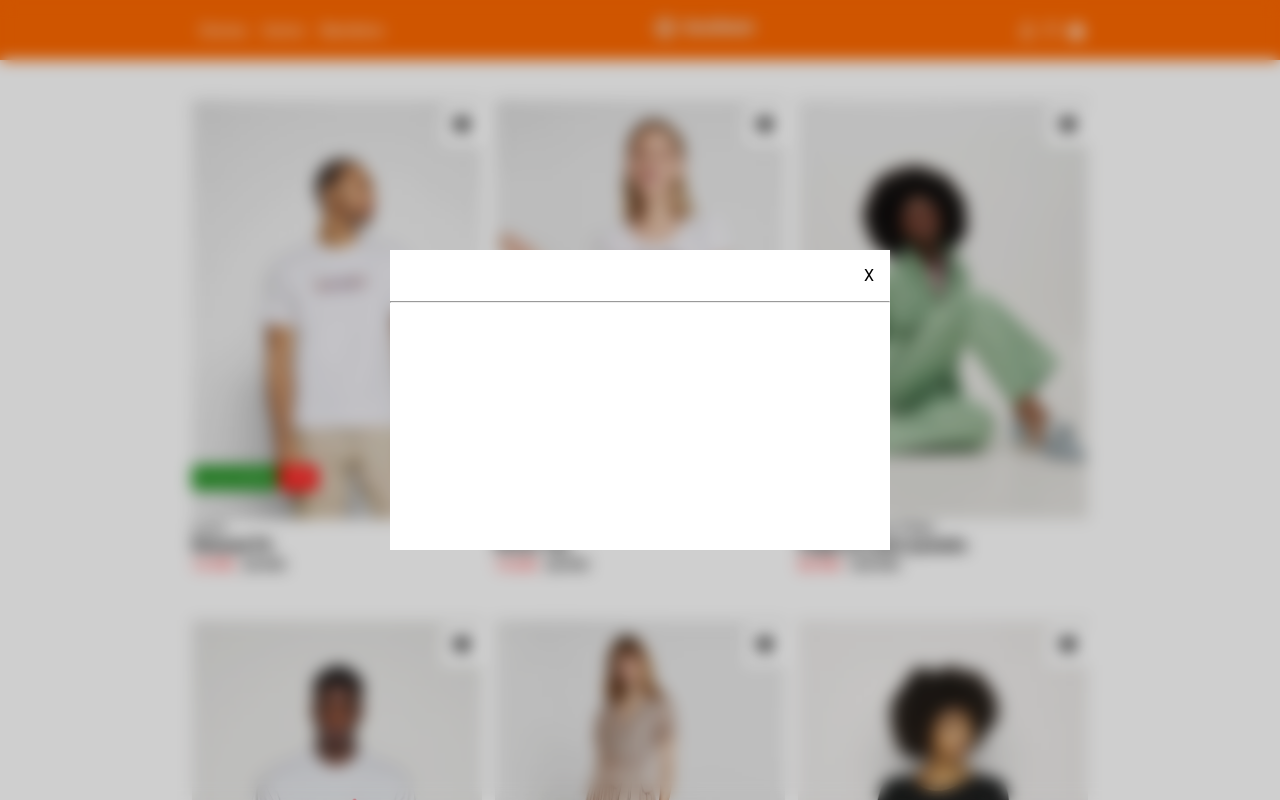
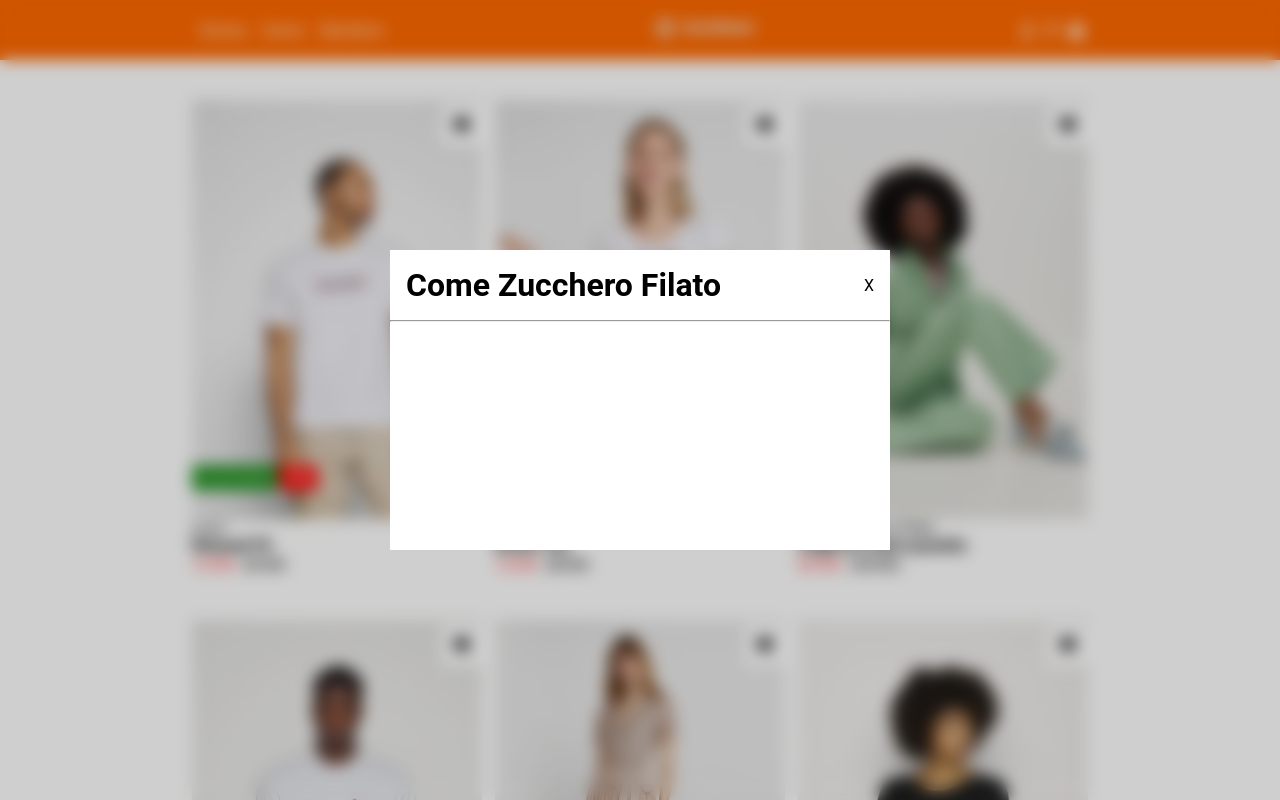
Before and after one commit to fraberret/vite-boolando, a Vue app: page / in a window 1280 px wide. Both pictures are taken after a click on the element 943 px from the left and 310 px from the top of the page. Shown: the top 800 px of the page. Built offline with nearby package versions, Linux system fonts and the light colour scheme; data requests are answered from the project's data file.

Commit message:
add when click open modal and show brand

```diff
--- a/src/App.vue
+++ b/src/App.vue
@@ -4,6 +4,8 @@ import AppMain from './components/AppMain.vue';
 import AppFooter from './components/AppFooter.vue';
 import Modale from './components/Modale.vue';
 import "@fortawesome/fontawesome-free/css/all.min.css";
+
+
 
 export default {
   name: 'App',
@@ -17,15 +19,19 @@ export default {
   },
   data() {
     return {
-      showModal: false
+      showModal: false,
+      selectedProduct: null,
     }
   },
   methods: {
     closeModal() {
       this.showModal = false;
     },
-    bla() {
+    modal(product) {
+
       this.showModal = true
+      this.selectedProduct = product
+      console.log(this.product);
     }
   }
 }
@@ -33,8 +39,8 @@ export default {
 
 <template>
   <AppHeader />
-  <Modale v-if="showModal == true" @click="closeModal" />
-  <AppMain @show-modal="bla" />
+  <Modale v-if="showModal == true" :selectedProduct="selectedProduct" @click="closeModal" />
+  <AppMain @show-modal="modal" />
   <AppFooter />
 </template>
 
--- a/src/components/AppMain.vue
+++ b/src/components/AppMain.vue
@@ -2,6 +2,7 @@
 import CardProducts from './CardProducts.vue'
 /* import { products } from '../data.js' */
 import { state } from '../state.js'
+
 
 
 export default {
@@ -18,7 +19,7 @@ export default {
     methods: {
         showModal(product) {
             this.$emit('show-modal', product);
-            console.log(product);
+
         }
     },
     mounted() {
--- a/src/components/Modale.vue
+++ b/src/components/Modale.vue
@@ -2,7 +2,7 @@
     <div class="modal_page">
         <div class="modale">
             <div class="top">
-                <h1></h1>
+                <h1>{{ selectedProduct.brand }}</h1>
                 <button @close-modal="closeModal">X</button>
 
             </div>
@@ -15,17 +15,22 @@
 
 export default {
     name: 'Modale',
+    props: {
+        selectedProduct: Object // Prop per ricevere il prodotto selezionato
+    },
 
 
     data() {
         return {
-            showModal: false,
+
         }
     },
     methods: {
         closeModal() {
             this.$emit('close-modal');
-        }
+
+        },
+
     },
 
 
```
